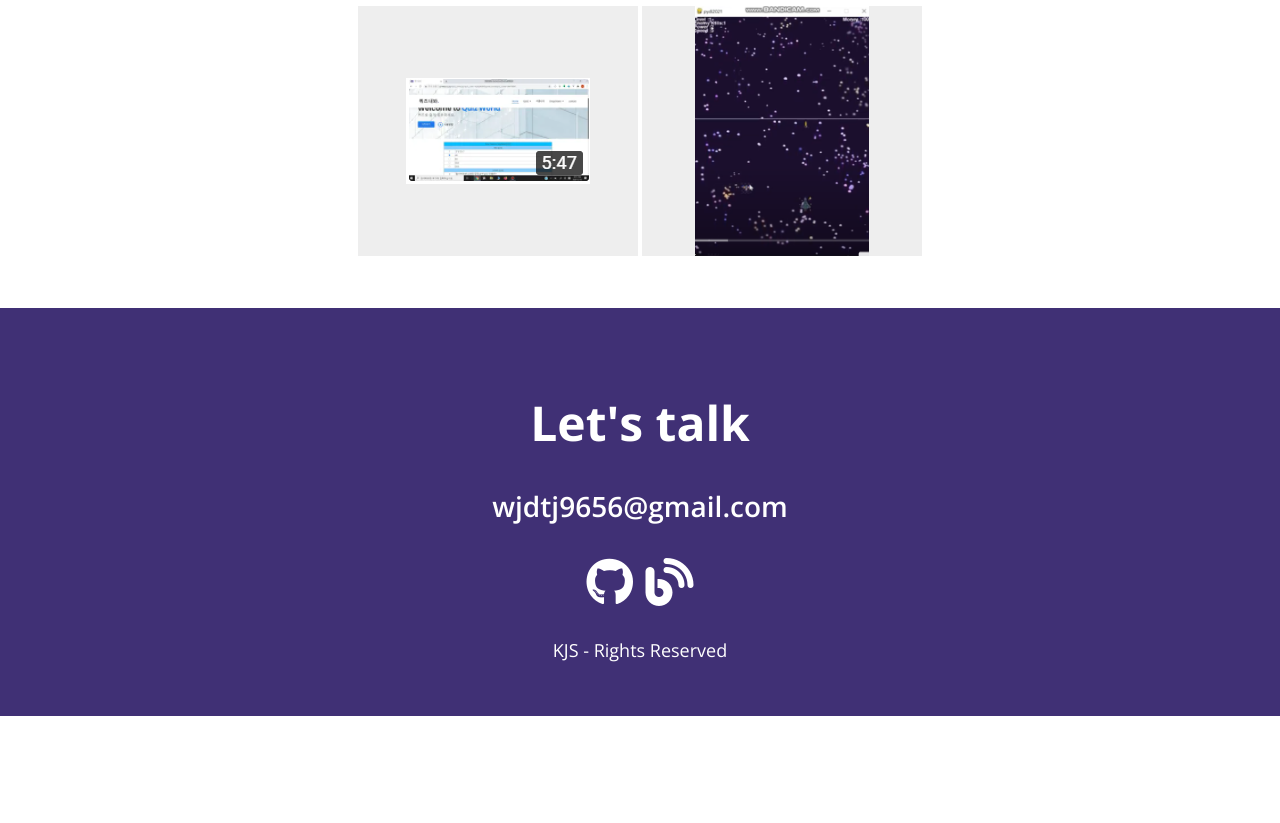
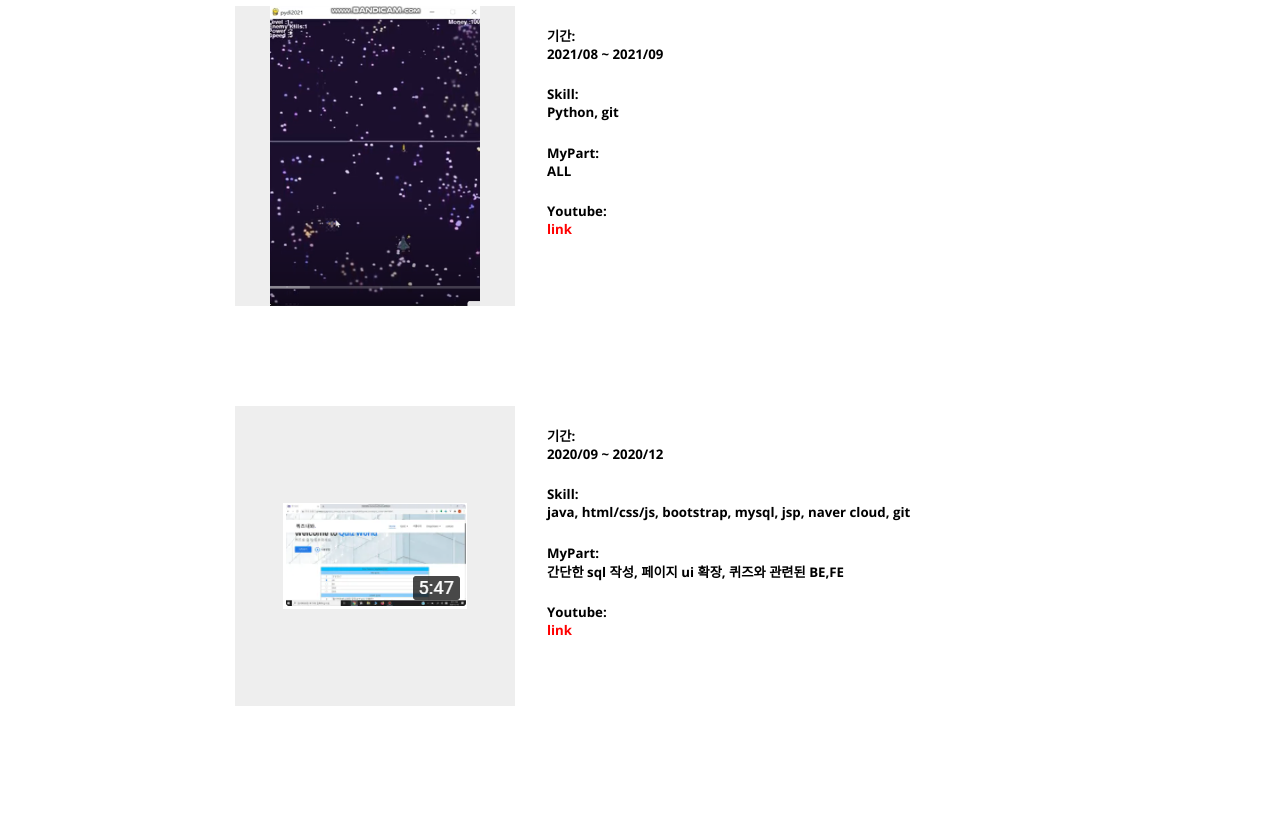
Before and after one commit to wjdtj9656/KJS-Portfolio, a plain HTML site: page index.html in a window 1280 px wide. Shown: the part 2337-3160 px from the top of the page. Before the commit the page ends 3053 px from the top, so only its background shows below. Drawn offline with nearby package versions, Linux system fonts and the light colour scheme.

Commit message:
mywork layout change

```diff
--- a/index.html
+++ b/index.html
@@ -195,23 +195,8 @@
                 <span class="category__count">2</span>
             </button>
         </div>
-        <div class="work__projects">
+        <div class="work__project">
             <a
-                href="https://github.com/wjdtj9656/WebServerClassProject"
-                class="project"
-                target="blank"
-            >
-            <img
-                src="images/quiz.PNG"
-                alt="gitHub"
-                class="project__img"
-            />
-            <div class="project__description">
-                <h3>YOUTUBE</h3>
-                <span>quizPage</span>
-            </div>
-        </a>
-        <a
                 href="https://github.com/wjdtj9656/PythonGame"
                 class="project"
                 target="blank"
@@ -222,8 +207,52 @@
                 class="project__img"
             />
             <div class="project__description">
-                <h3>YOUTUBE</h3>
+                <h3>Git Hub</h3>
                 <span>PythonGAME</span>
+            </div>
+            </a>
+            <div class="project__description2">
+                <h5>기간: <br>2021/08 ~ 2021/09</h5>
+                <h5>
+                    Skill: <br>Python, git
+                </h5>
+                <h5>
+                    MyPart: <br>ALL
+                </h5>
+                <h5>
+                    Youtube: <br><a style="color:red" href="https://youtu.be/MiTG9BpALIM">link</a>
+                </h5>
+            </div>
+        </div>
+        <div class="work__projects">
+            <div class="work__project">
+                <a
+                    href="https://github.com/wjdtj9656/WebServerClassProject"
+                    class="project"
+                    target="blank"
+                >
+                <img
+                    src="images/quiz.PNG"
+                    alt="gitHub"
+                    class="project__img"
+                />
+                <div class="project__description">
+                    <h3>Git Hub</h3>
+                    <span>quizPage</span>
+                </div>
+                </a>
+                <div class="project__description2">
+                    <h5>기간: <br>2020/09 ~ 2020/12</h5>
+                    <h5>
+                        Skill: <br>java, html/css/js, bootstrap, mysql, jsp, naver cloud, git
+                    </h5>
+                    <h5>
+                        MyPart: <br>간단한 sql 작성, 페이지 ui 확장, 퀴즈와 관련된 BE,FE
+                    </h5>
+                    <h5>
+                        Youtube: <br><a style="color:red" href="https://youtu.be/wluZtkofXPw">link</a>
+                    </h5>
+                </div>
             </div>
         </a>
         </div>
--- a/style.css
+++ b/style.css
@@ -314,14 +314,26 @@
   }
   .work__projects {
     display:flex;
-    flex-direction: wrap;
+    flex-direction: column;
     justify-content: center;
     z-index: -1;
+  }
+  .work__project {
+    display:flex;
+    justify-content: center;
+    margin: 0px 50px;
+  }
+  .project__description2 {
+    display: inline-block;
+    text-align: left;
+    width: 500px;
+    height: 400px;
+    margin-left:30px;
   }
   .project {
     position: relative;
     width: 280px;
-    height: 250px;
+    height: 300px;
     margin: 2px;
     background-color: var(--color-light-white);
     dispLay: flex;
```
